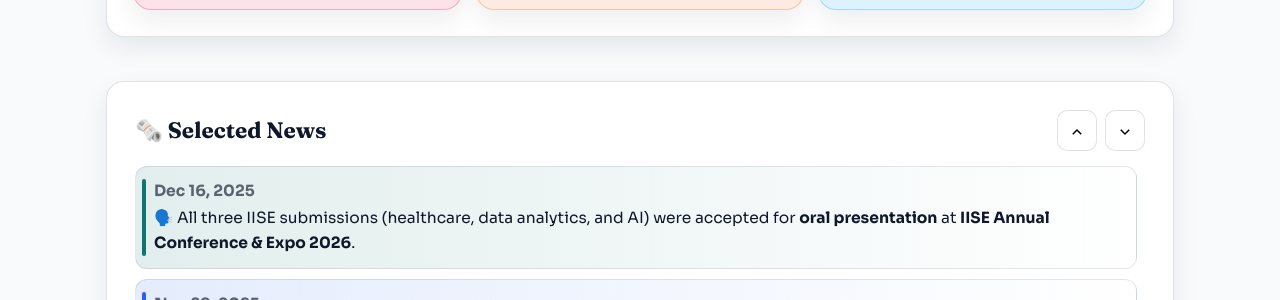
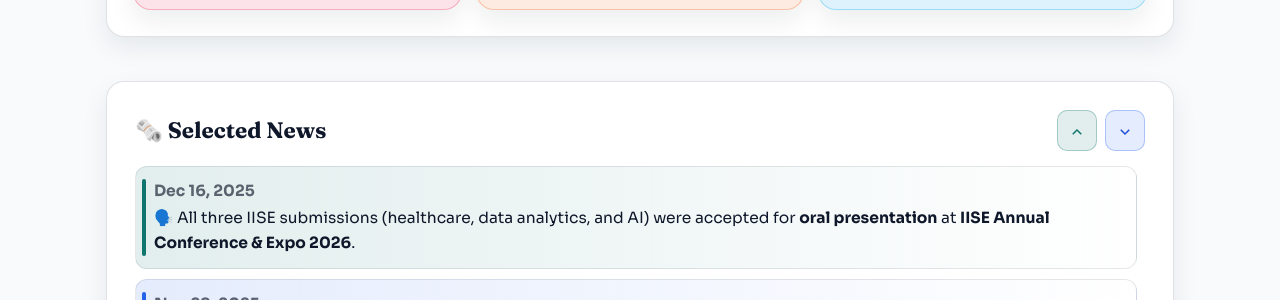
Before and after one commit to shafikul-islam/shafikul-islam.github.io, a Jekyll site: the page built from index.md, in a window 1280 px wide. Shown: the part 986-1286 px from the top of the page. Built offline with Jekyll 4.4.1, drawn with Linux system fonts in a browser that asks for light colours.

Commit message:
Differentiate selected news top and bottom control colors

```diff
--- a/assets/css/main.scss
+++ b/assets/css/main.scss
@@ -718,12 +718,34 @@ h3,
   border-radius: 10px;
   padding: 8px 10px;
   cursor: pointer;
-  transition: transform .15s ease, box-shadow .15s ease;
+  transition: transform .15s ease, box-shadow .15s ease, background-color .2s ease, border-color .2s ease, color .2s ease;
 }
 
 .icon-btn:hover {
   transform: translateY(-1px);
   box-shadow: var(--shadow-soft);
+}
+
+.news-controls .icon-btn[data-news-scroll="top"] {
+  background: rgba(15, 118, 110, 0.12);
+  border-color: rgba(15, 118, 110, 0.3);
+  color: #0f766e;
+}
+
+.news-controls .icon-btn[data-news-scroll="bottom"] {
+  background: rgba(37, 99, 235, 0.12);
+  border-color: rgba(37, 99, 235, 0.3);
+  color: #1d4ed8;
+}
+
+.news-controls .icon-btn[data-news-scroll="top"]:hover {
+  background: rgba(15, 118, 110, 0.18);
+  border-color: rgba(15, 118, 110, 0.38);
+}
+
+.news-controls .icon-btn[data-news-scroll="bottom"]:hover {
+  background: rgba(37, 99, 235, 0.18);
+  border-color: rgba(37, 99, 235, 0.38);
 }
 
 .news-scroller {
@@ -1883,6 +1905,18 @@ h3,
   color: var(--ink);
 }
 
+[data-theme="dark"] .news-controls .icon-btn[data-news-scroll="top"] {
+  background: rgba(45, 212, 191, 0.18);
+  border-color: rgba(45, 212, 191, 0.34);
+  color: #7ee7da;
+}
+
+[data-theme="dark"] .news-controls .icon-btn[data-news-scroll="bottom"] {
+  background: rgba(96, 165, 250, 0.2);
+  border-color: rgba(96, 165, 250, 0.36);
+  color: #bfdbfe;
+}
+
 [data-theme="dark"] .tag-card,
 [data-theme="dark"] .interest-card,
 [data-theme="dark"] .news-items li,
```
